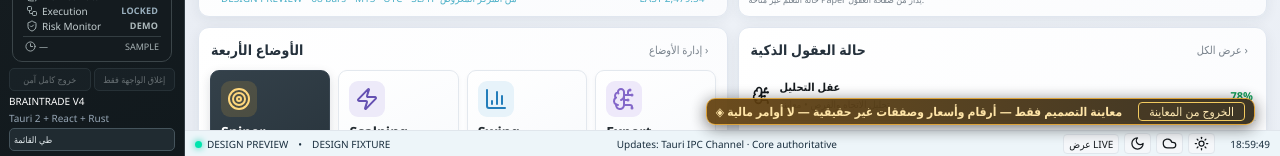
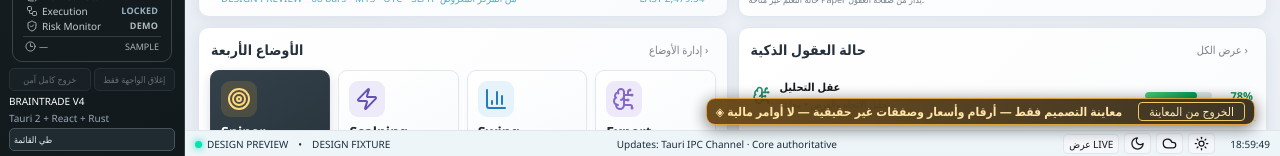
Before and after one commit to gngoongoog/V4, a React (Vite) app in the folder apps/terminal/: page / in a window 1280 px wide. Shown: the part 644-800 px from the top of the page. Built offline with nearby package versions, Linux system fonts and the light colour scheme.

Commit message:
style(concept4): reference brain-status progress bars for labelled preview

```diff
--- a/apps/terminal/src/concept4.css
+++ b/apps/terminal/src/concept4.css
@@ -291,3 +291,18 @@ body[data-theme=light] .terminal-v15.concept4 .concept-trade-inputs .concept-num
 @media(max-width:1100px){
  .terminal-v15.concept4 .concept-market .concept-trade-inputs{grid-template-columns:minmax(0,1fr)}
 }
+
+/* Source-reference brain bars are labelled preview-only in their button title and text. */
+.terminal-v15.concept4 .concept-brain-preview{min-height:46px;gap:8px}
+.terminal-v15.concept4 .concept-brain-preview>svg{flex:0 0 20px;color:#278d72}
+.terminal-v15.concept4 .concept-brain-preview .concept-preview-meter{
+ flex:0 0 67px;height:7px;border-radius:7px;background:#dce7e3;overflow:hidden;display:block
+}
+.terminal-v15.concept4 .concept-brain-preview .concept-preview-meter i{
+ display:block;height:100%;background:linear-gradient(90deg,#4bd17a,#039b58);
+ border-radius:7px
+}
+.terminal-v15.concept4 .concept-brain-preview>strong{flex:0 0 33px;text-align:right;color:#168f54;font-weight:800}
+@media(max-width:1120px){
+ .terminal-v15.concept4 .concept-brain-preview .concept-preview-meter{flex-basis:38px}
+}
```
